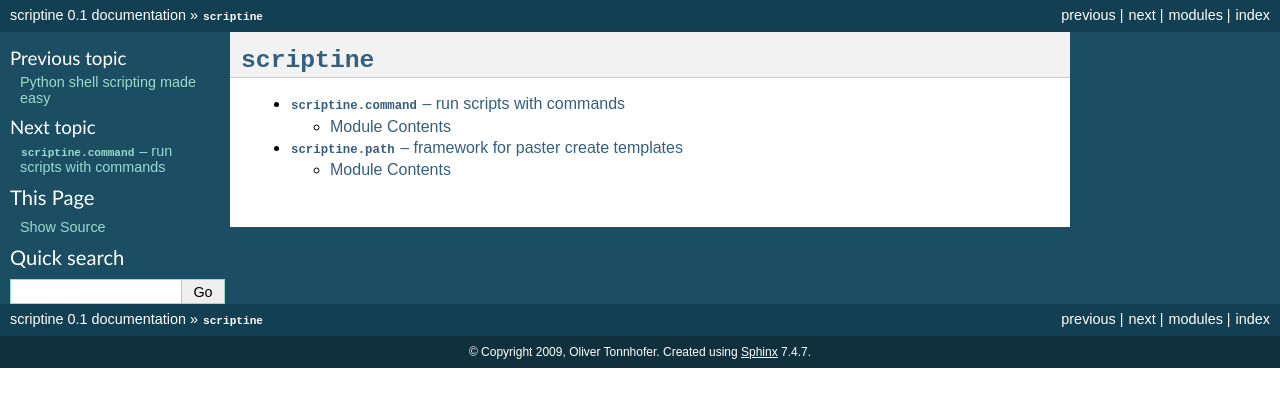
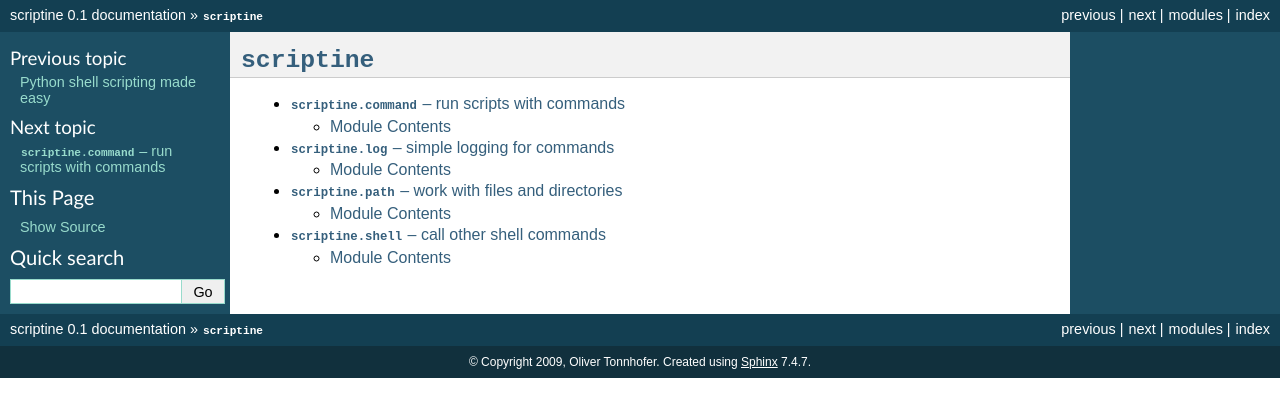
Before and after one commit to olt/scriptine, a Sphinx documentation site: the page built from doc/modules.rst, in a window 1280 px wide. Shown: the top 417 px of the page. Built offline with Sphinx 7.4.7, drawn with Linux system fonts in a browser that asks for light colours.

Commit message:
updated documentation

```diff
--- /dev/null
+++ b/doc/modules/log.rst
@@ -0,0 +1,18 @@
+:mod:`scriptine.log` -- simple logging for commands
+===================================================
+
+Module Contents
+---------------
+
+.. module:: scriptine.log
+
+Calling shell commands
+^^^^^^^^^^^^^^^^^^^^^^
+
+.. autofunction:: mark
+.. autofunction:: info
+
+.. autofunction:: warn
+.. autofunction:: error
+.. autofunction:: fatal
+.. autofunction:: debug
--- a/doc/modules/path.rst
+++ b/doc/modules/path.rst
@@ -1,5 +1,5 @@
-:mod:`scriptine.path` -- framework for paster create templates
-======================================================================
+:mod:`scriptine.path` -- work with files and directories
+========================================================
 
 Module Contents
 ---------------
--- /dev/null
+++ b/doc/modules/shell.rst
@@ -0,0 +1,16 @@
+:mod:`scriptine.shell` -- call other shell commands
+===================================================
+
+Module Contents
+---------------
+
+.. module:: scriptine.shell
+
+Calling shell commands
+^^^^^^^^^^^^^^^^^^^^^^
+
+.. autofunction:: call
+.. autofunction:: sh
+
+.. autofunction:: backtick
+.. autofunction:: backtick_
```
Also changed, not shown: other parts of doc/modules/path.rst (+3 -4 lines), 2 other files.
